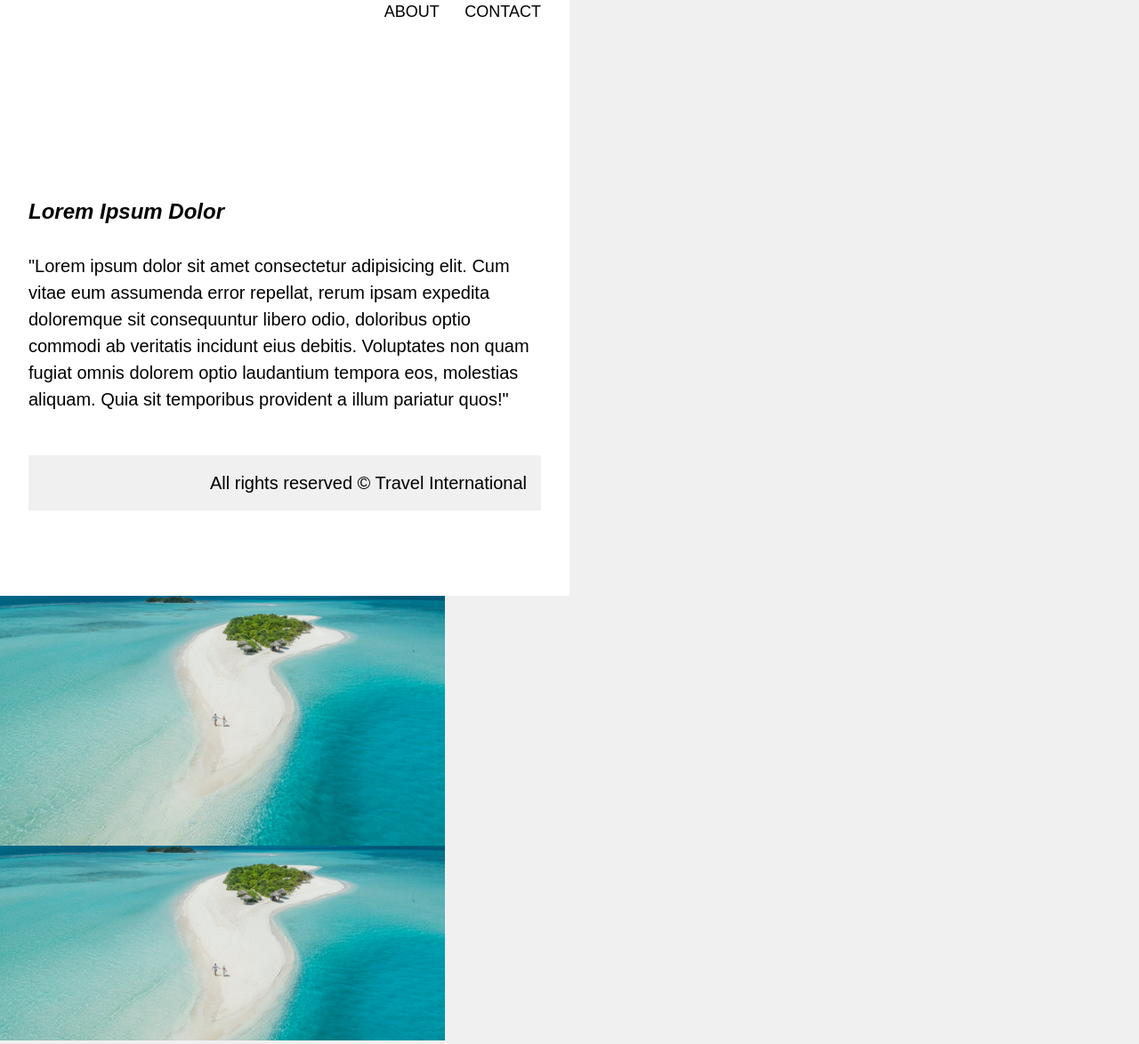
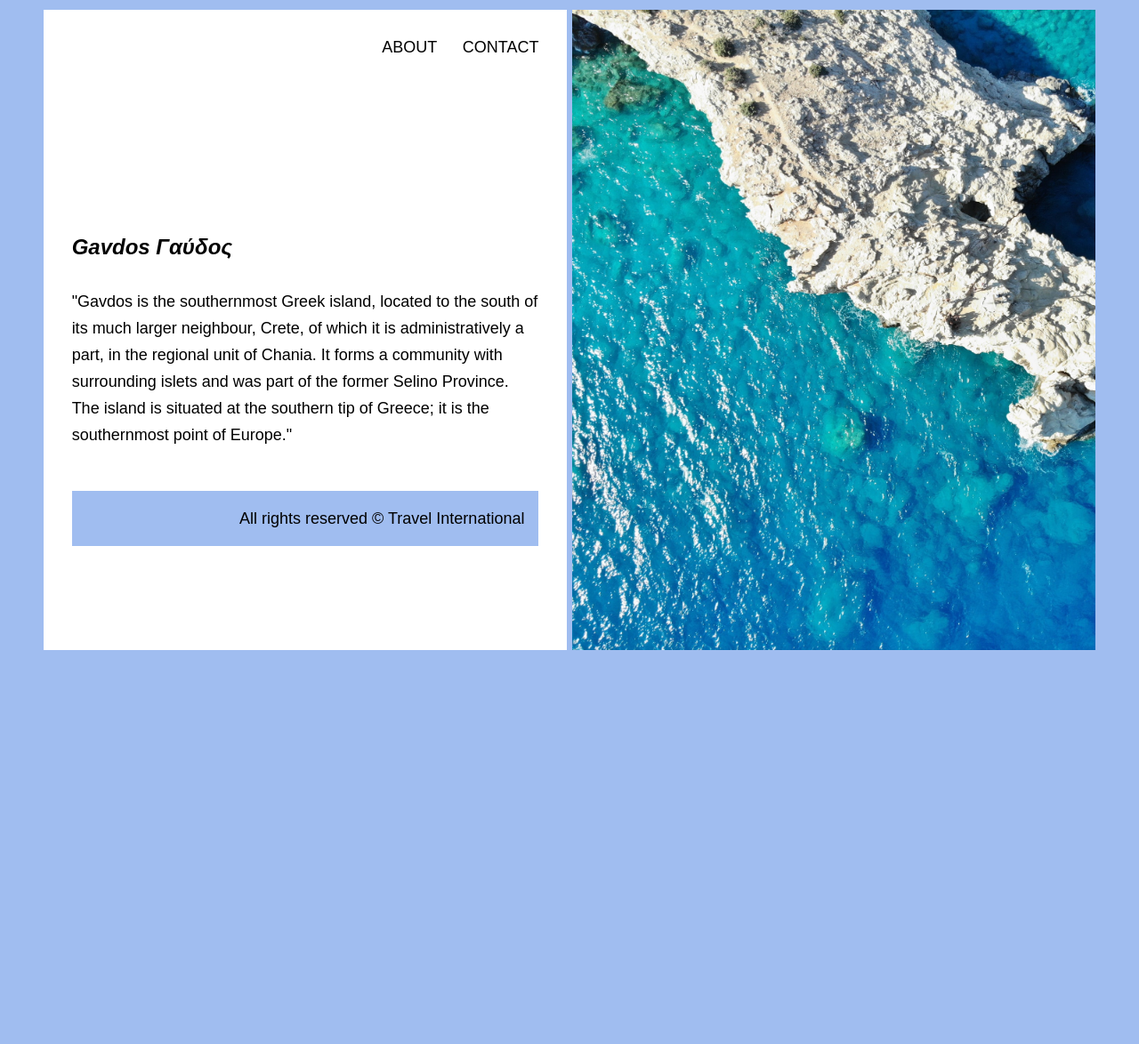
Before and after one commit to Elenikats/travel-agency, a plain HTML site: page index.html in a window 1280 px wide. Shown: the part 29-1203 px from the top of the page at 89% size. After the commit the page ends 800 px from the top, so only its background shows below. Drawn offline with Linux system fonts and the light colour scheme.

Commit message:
finalized index and about pages

```diff
--- a/index.html
+++ b/index.html
@@ -8,27 +8,23 @@
     <title>Travel Agency</title>
 </head>
 <body>
-        <div id="homeLeft" class="container">
-            <main class="container-child">
+        <main id="homeLeft" class="container">
             <nav>
-                    <ul class="homeNav">
+                <ul class="nav">
                     <li><a href="about.html">ABOUT</a></li>
                     <li><a href="contact.html">CONTACT</a></li>
                 </ul>
             </nav>
 
-                <h1>Lorem Ipsum Dolor</h1>
-                <p>"Lorem ipsum dolor sit amet consectetur adipisicing elit. Cum vitae eum assumenda error repellat, rerum ipsam expedita doloremque sit consequuntur libero odio, doloribus optio commodi ab veritatis incidunt eius debitis. Voluptates non quam fugiat omnis dolorem optio laudantium tempora eos, molestias aliquam. Quia sit temporibus provident a illum pariatur quos!"</p>
+            <h1>Gavdos Γαύδος</h1>
+            <p>"Gavdos is the southernmost Greek island, located to the south of its much larger neighbour, Crete, of which it is administratively a part, in the regional unit of Chania. It forms a community with surrounding islets and was part of the former Selino Province. The island is situated at the southern tip of Greece; it is the southernmost point of Europe."</p>
 
             <footer>
                 <p>All rights reserved &copy Travel International</p>
             </footer>
         </main>
-        </div>
 
-        <div id="homeRight" class="container">
-        <aside class="container-child"></aside>
-        </div>
+        <aside id="homeRight" class="container"></aside>
 
 </body>
 </html>
--- a/style.css
+++ b/style.css
@@ -6,11 +6,16 @@
     color: black;
 }
 
+body {
+    background-color: #A0BDF0;
+}
+
 /* ABOUT PAGE */
 
 .aboutpage-div {
-    background-color: rgb(161, 189, 240);
-    width: 40%;
+    background-color: white;
+    padding: 2rem;
+    width: 80%;
     height: 20%;
     margin: 3rem auto;
 }
@@ -37,62 +42,38 @@
     text-align: center;
     margin: 2rem;
     font-size: 20px;
-}
-
-/* Index Page ============================== */
-
-body {
-    /* padding: 2rem; */
-    background-color: rgb(240, 240, 240);
-}
-
-
-/* =================
-    Lists
-==================== */
-.homeNav {
-    list-style-type: none;
-    width: 100%;
-    text-align: right;
-}
-
-.homeNav li {
-    display: inline-block;
-    margin-left: 1.5rem;
-    font-size: 18px;
-}
-
-/* =================
-    Links
-==================== */
-.homeNav a {
-    text-decoration: none;
-}
-
-.homeNav a:hover {
-    font-weight: bold;
+    font-style: italic;
 }
 
 
 /* =================
     Home Page
 ==================== */
+
 .container {
-    width: 50%;
-    display: inline-block;
+    width: 46%;
+    height: 90%;
 }
 
-#homeRight aside {
-    background-image: url(images/beach.jpg);
-    background-size: contain;
-    width: 500px;
-    height: 500px;
+#homeRight {
+    /* background-image: url(images/beach.jpg);
+    background-size: cover;
+    background-position: right 50% bottom 50%;;   */
+    background-image: url(images/gavdos.jpg);
+    background-size: cover;
+    background-repeat: no-repeat;
+    position: absolute;
+    top: 5%;
+    right: 3.8%;
+
 }
 
 #homeLeft {
-    margin-right: 1px;
     background-color: white;
     padding: 2rem;
+    position: absolute;
+    top: 5%;
+    left: 3.8%;
 }
 
 #homeLeft h1 {
@@ -102,13 +83,40 @@ body {
 }
 
 #homeLeft p {
-    font-size: 20px;
+    font-size: 18px;
     line-height: 30px;
 }
 
-#homeLeft footer {
-    background-color: rgb(240, 240, 240);
+footer {
+    background-color: #A0BDF0;
     margin: 3rem auto 4rem auto;
     padding: 1rem;
     text-align: right;
 }
+
+
+/* =================
+    Lists
+==================== */
+.nav {
+    list-style-type: none;
+    width: 100%;
+    text-align: right;
+}
+
+.nav li {
+    display: inline-block;
+    margin-left: 1.5rem;
+    font-size: 18px;
+}
+
+/* =================
+    Links
+==================== */
+.nav a {
+    text-decoration: none;
+}
+
+.nav a:hover {
+    font-weight: bold;
+}
```
Also changed, not shown: about.html (+17 -2 lines), images/gavdos.jpg (added). Lines whose indentation alone changed are shown as unchanged.
